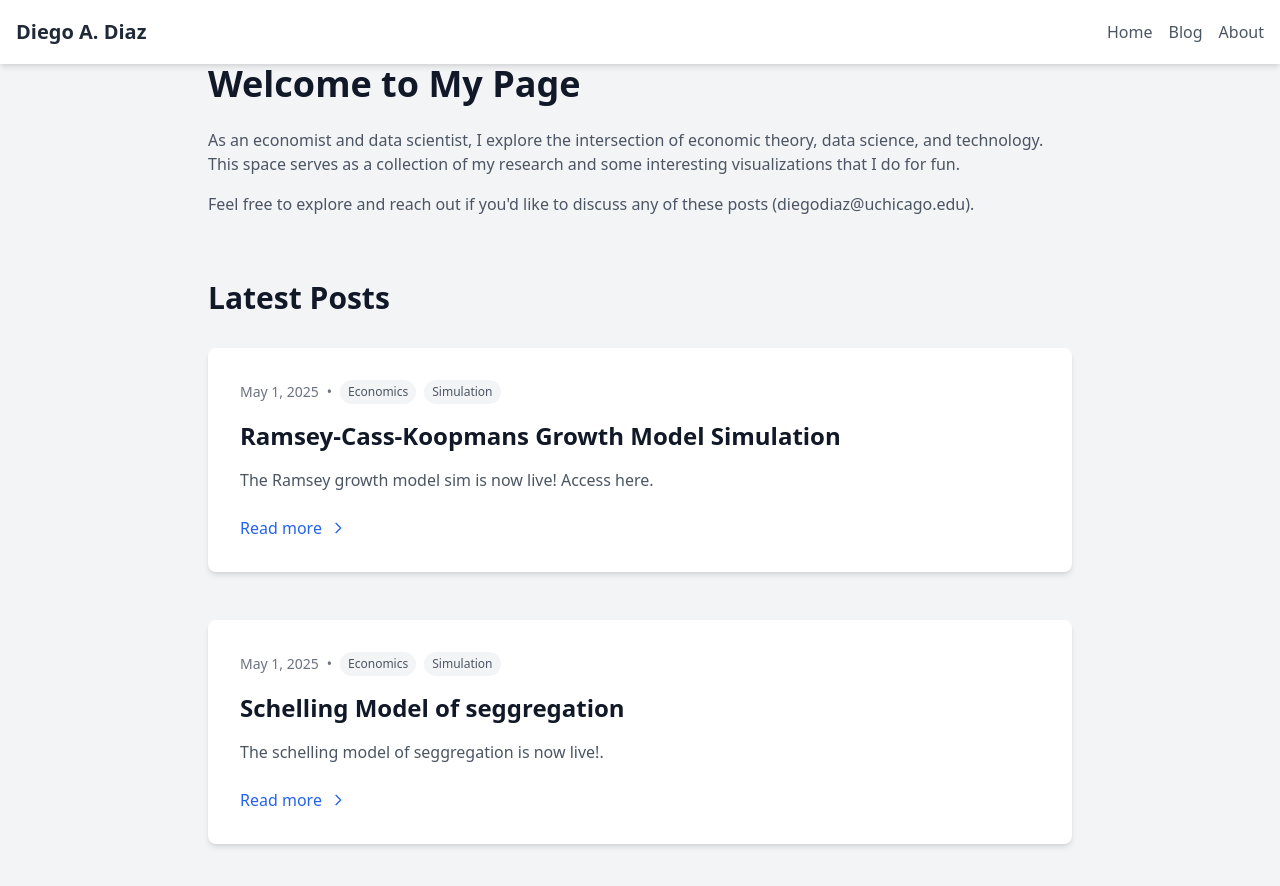
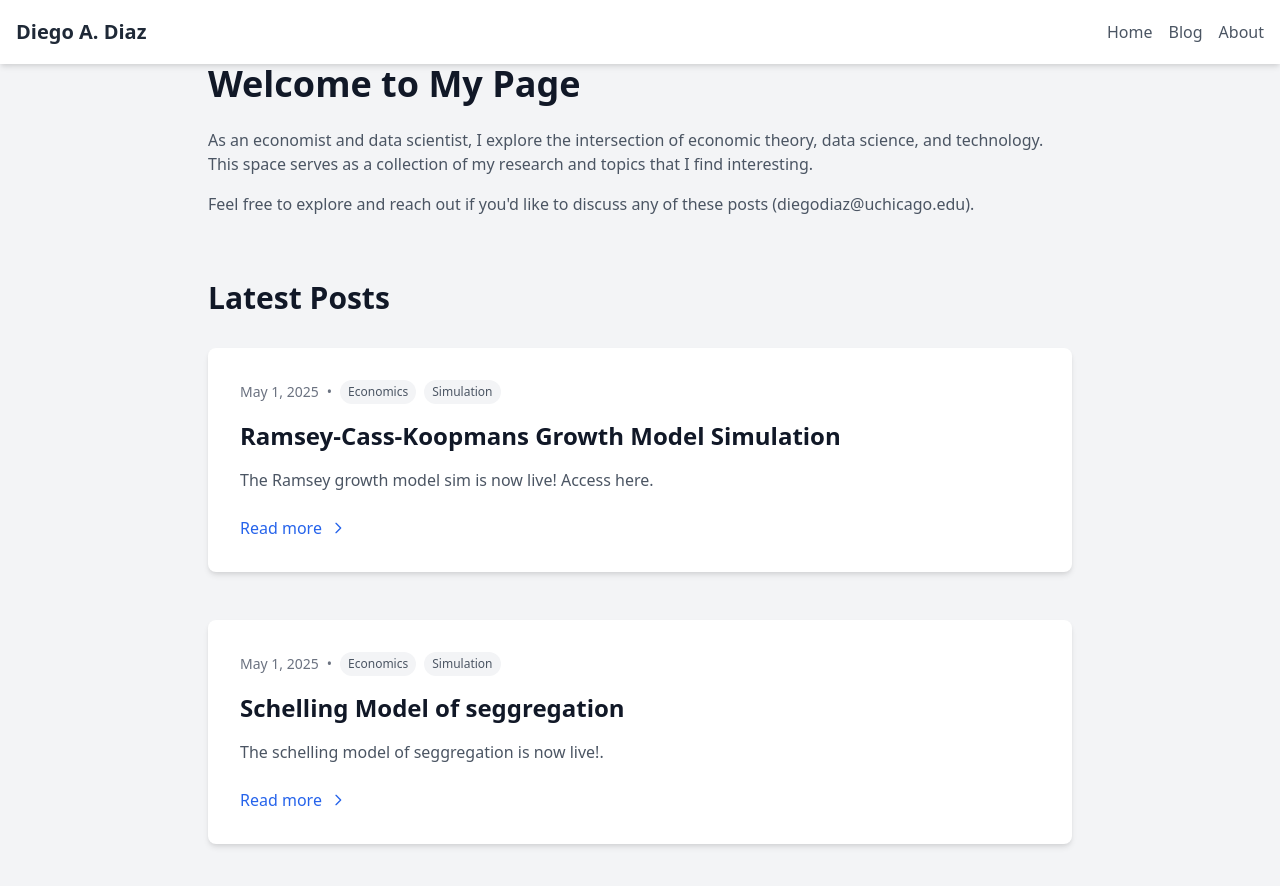
Before and after one commit to diodz/diodz.github.io, a Jekyll site: the page built from index.html, in a window 1280 px wide and 900 px high. Shown: the top 886 px of the window. Built offline with Jekyll 4.4.1, drawn with Linux system fonts in a browser that asks for light colours.

Commit message:
empty minor changes commit

```diff
--- a/index.html
+++ b/index.html
@@ -9,7 +9,7 @@ title: Home
             <p class="mb-4">
                 As an economist and data scientist, I explore the intersection of economic theory,
                 data science, and technology. This space serves as a collection of my
-                research and some interesting visualizations that I do for fun.
+                research and topics that I find interesting.
             </p>
             <p class="mb-4">
                 Feel free to explore and reach out if you'd like to discuss any of these posts <a href="mailto:diegodiaz@uchicago.edu">(diegodiaz@uchicago.edu)</a>.
```
